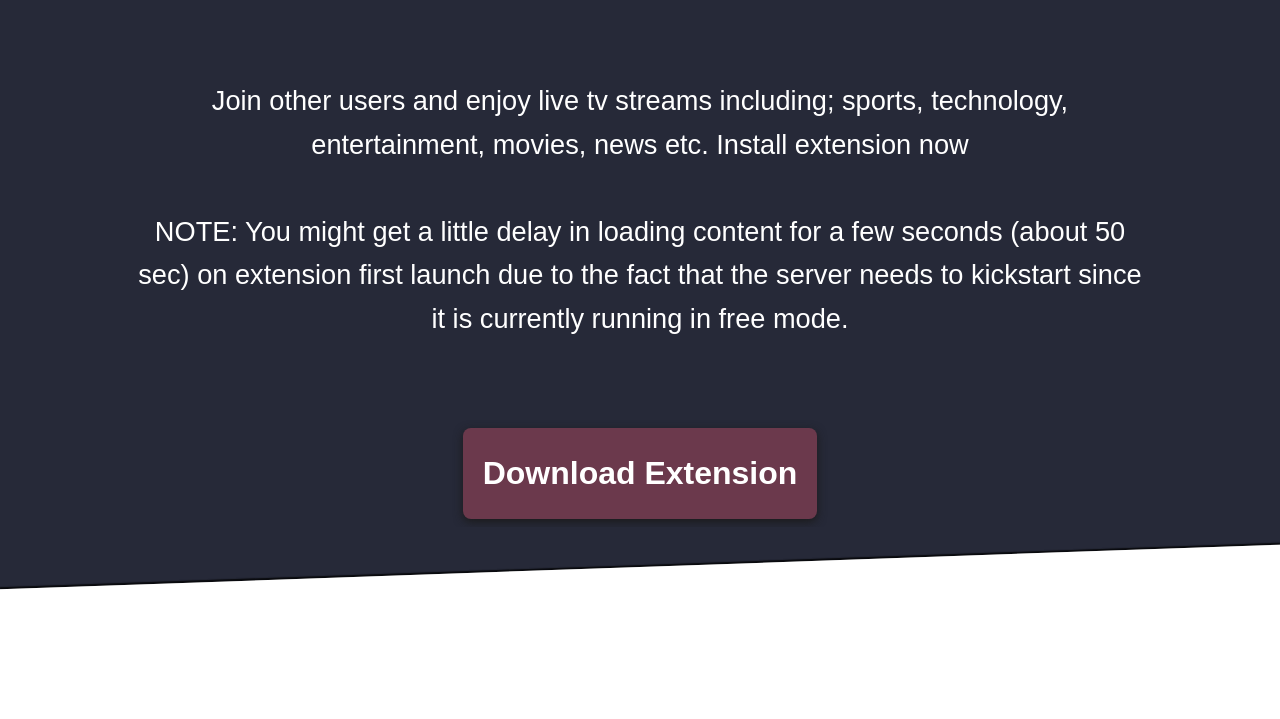
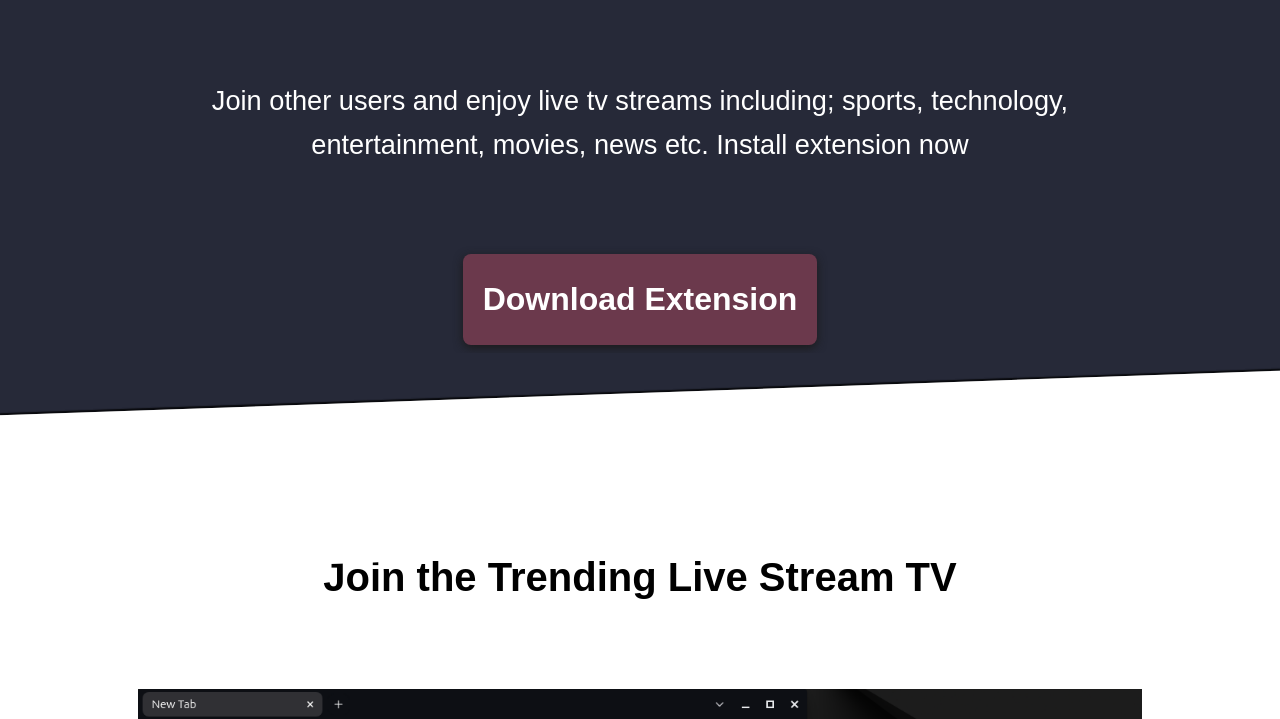
Before and after one commit to ConfidenceDev/Plurg-TV-Web, a plain HTML site: page index.html in a window 1280 px wide. Shown: the part 71-790 px from the top of the page. Drawn offline with Linux system fonts and the light colour scheme; a web font is replaced by a local one.

Commit message:
Note removed

```diff
--- a/index.html
+++ b/index.html
@@ -33,11 +33,11 @@
       <p class="home_para container">
         Join other users and enjoy live tv streams including; sports,
         technology, entertainment, movies, news etc. Install extension now
-        <br />
+        <!-- <br />
         <br />
         NOTE: You might get a little delay in loading content for a few seconds
         (about 50 sec) on extension first launch due to the fact that the server
-        needs to kickstart since it is currently running in free mode.
+        needs to kickstart since it is currently running in free mode. -->
       </p>
 
       <div class="download container">
```
